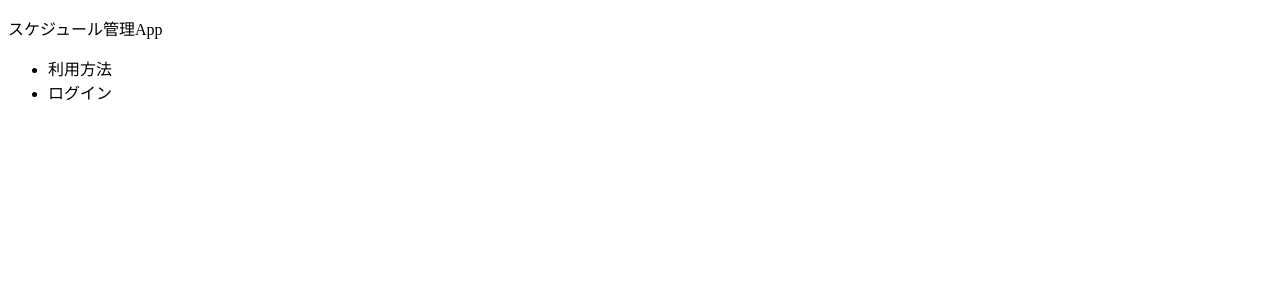
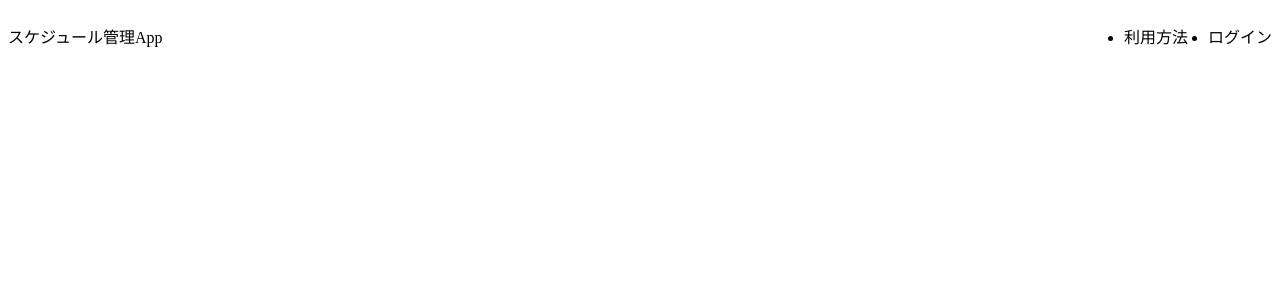
Before and after one commit to Hashimoto-Noriaki/react-calender-css-module, a React (Vite) app: page / in a window 1280 px wide. Shown: the top 300 px of the page. Built offline with nearby package versions, Linux system fonts and the light colour scheme.

Commit message:
display:flex;に修正

```diff
--- a/src/components/pages/TopPage/styles.module.css
+++ b/src/components/pages/TopPage/styles.module.css
@@ -1,5 +1,5 @@
 .flex {
-    dislay:flex;
+    display:flex;
 }
 
 .justifyBetween {
```
